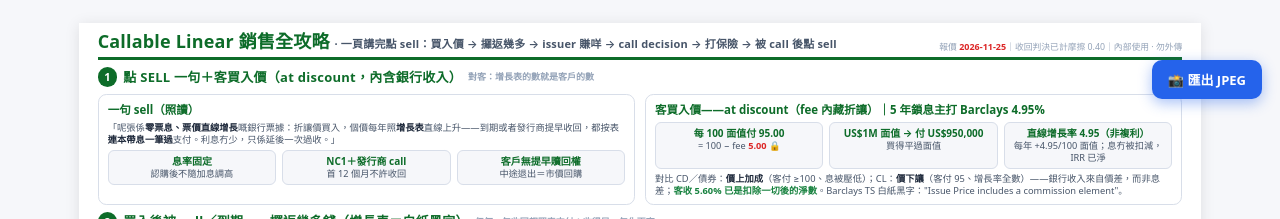
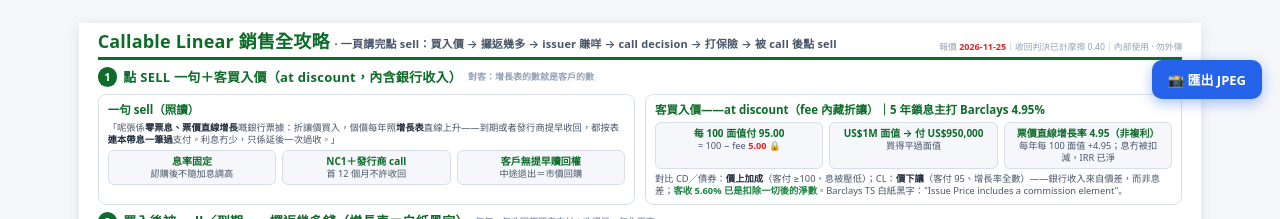
Before and after one commit to leunghlk/infographics, a plain HTML site: page rm-cl-sell-playbook-2026-11.html in a window 1280 px wide. Shown: the top 219 px of the page. Drawn offline with Linux system fonts and the light colour scheme.

Commit message:
playbook：票價直線增長率標籤精確化
Co-Authored-By: Claude Code <noreply@anthropic.com>

```diff
--- a/rm-cl-sell-playbook-2026-11.html
+++ b/rm-cl-sell-playbook-2026-11.html
@@ -112,7 +112,7 @@
       <div class="krow">
         <div class="kchip"><b>每 100 面值付 95.00</b>= 100 − fee <span style="color:var(--red);font-weight:800;">5.00 🔒</span></div>
         <div class="kchip"><b>US$1M 面值 → 付 US$950,000</b>買得平過面值</div>
-        <div class="kchip"><b>直線增長率 4.95（非複利）</b>每年 +4.95/100 面值；息冇被扣減，IRR 已淨</div>
+        <div class="kchip"><b>票價直線增長率 4.95（非複利）</b>每年每 100 面值 +4.95；息冇被扣減，IRR 已淨</div>
       </div>
       <div class="cs">對比 CD／債券：<b>價上加成</b>（客付 ≥100、息被壓低）；CL：<b>價下讓</b>（客付 95、增長率全數）——銀行收入來自價差，而非息差；<span class="g">客收 5.60% 已是扣除一切後的淨數</span>。Barclays TS 白紙黑字："Issue Price includes a commission element"。</div>
     </div>
```
